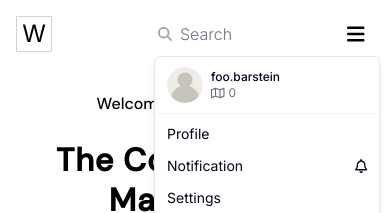
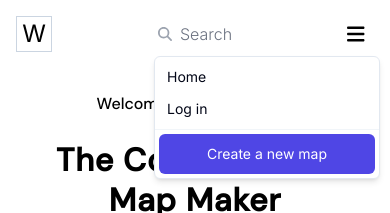
Before and after one commit to wikistreets/web-app, a Next.js app: page / in a window 390 px wide. Both pictures are taken after a click on the button 356 px from the left and 34 px from the top of the page. Shown: the top 213 px of the page. Built offline with nearby package versions, Linux system fonts and the light colour scheme.

Commit message:
logged out state - dropdown menu

```diff
--- a/src/components/Header/Hamburger/Hamburger.tsx
+++ b/src/components/Header/Hamburger/Hamburger.tsx
@@ -16,7 +16,8 @@ import {
 import { FontAwesomeIcon } from "@fortawesome/react-fontawesome";
 import { faBars } from "@fortawesome/free-solid-svg-icons";
 
-export default function Hamburger() {
+const Hamburger: React.FC = () => {
+  const [isLoggedIn, setIsLoggedIn] = useState(false);
   const [isClicked, setIsClicked] = useState(false);
 
   return (
@@ -26,6 +27,8 @@ export default function Hamburger() {
           <FontAwesomeIcon icon={faBars} size="lg" />
         </DropdownMenuTrigger>
         <DropdownMenuContent className="mr-2.5">
+          {isLoggedIn && (
+            <>
               <DropdownMenuLabel>
                 <Profile />
               </DropdownMenuLabel>
@@ -39,10 +42,27 @@ export default function Hamburger() {
               </div>
               <DropdownMenuItem>Settings</DropdownMenuItem>
               <DropdownMenuItem>Log out</DropdownMenuItem>
+            </>
+          )}
+
+          {!isLoggedIn && (
+            <>
+              <Link href="/">
+                <DropdownMenuItem>Home</DropdownMenuItem>
+              </Link>
+              <Link href="/login">
+                <DropdownMenuItem>Log in</DropdownMenuItem>
+              </Link>
+            </>
+          )}
           <DropdownMenuSeparator />
+          <Link href="/login">
             <Button className="text-white px-12">Create a new map</Button>
+          </Link>
         </DropdownMenuContent>
       </DropdownMenu>
     </div>
   );
-}
+};
+
+export default Hamburger;
```
Lines whose indentation alone changed are shown as unchanged.
